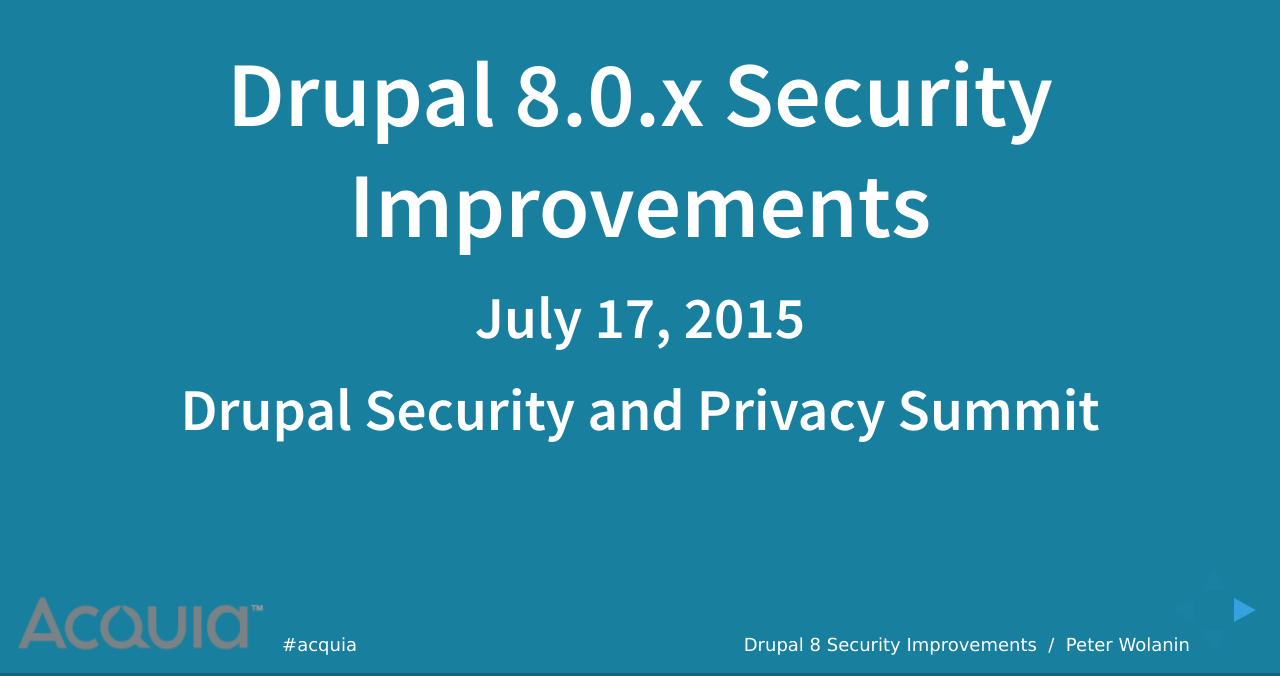
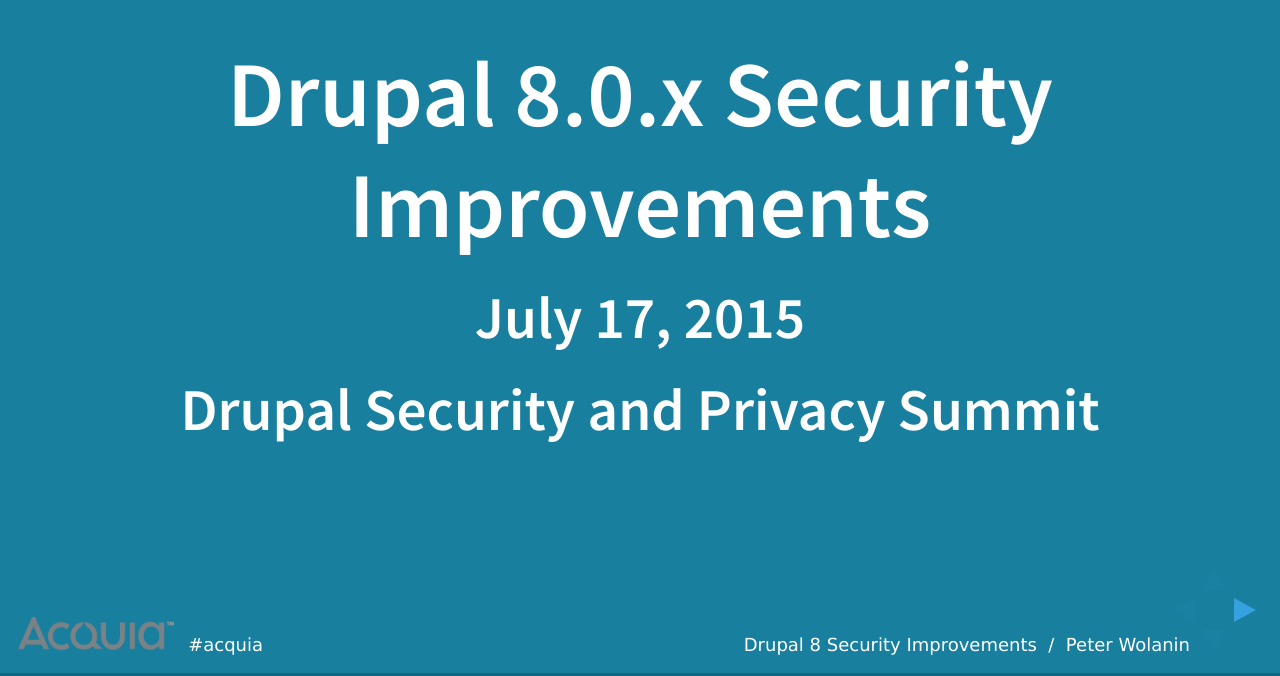
Before and after one commit to pwolanin/drupal8-security-improvements, a website: page index.html in a window 1280 px wide. Shown: the part 124-800 px from the top of the page. Drawn offline with Linux system fonts and the light colour scheme.

Commit message:
make logo smaller

```diff
--- a/index.html
+++ b/index.html
@@ -42,7 +42,7 @@
       <div class="footer">
         <div class="branding--logo" style="position: absolute; bottom: 0em; z-index: 20;">
           <span class="logo__image">
-            <img src="images/acquia_logo_grey_medium.png" alt="Acquia gray logo" height="55px" />
+            <img src="images/acquia_logo_grey_medium.png" alt="Acquia gray logo" height="35px" />
           </span>
           <p class="logo__site-name">#acquia</p>
         </div>
```
